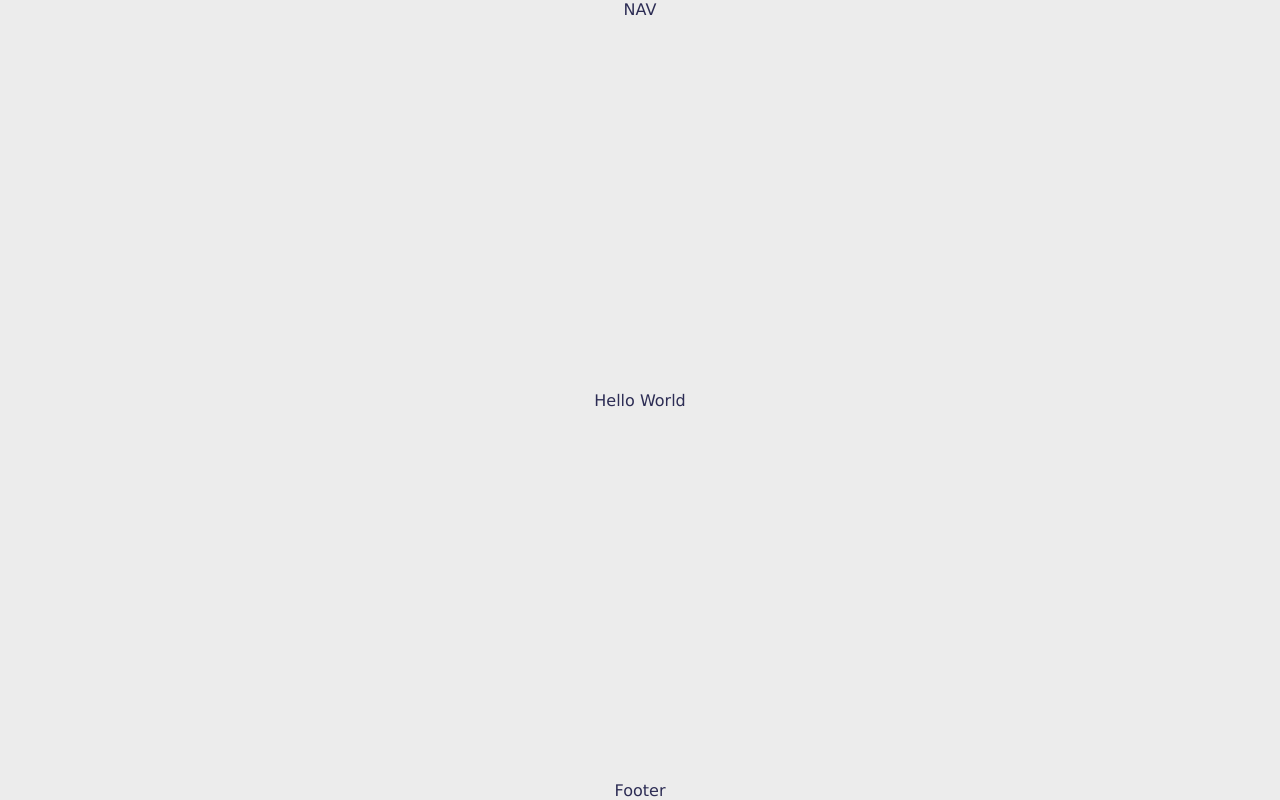
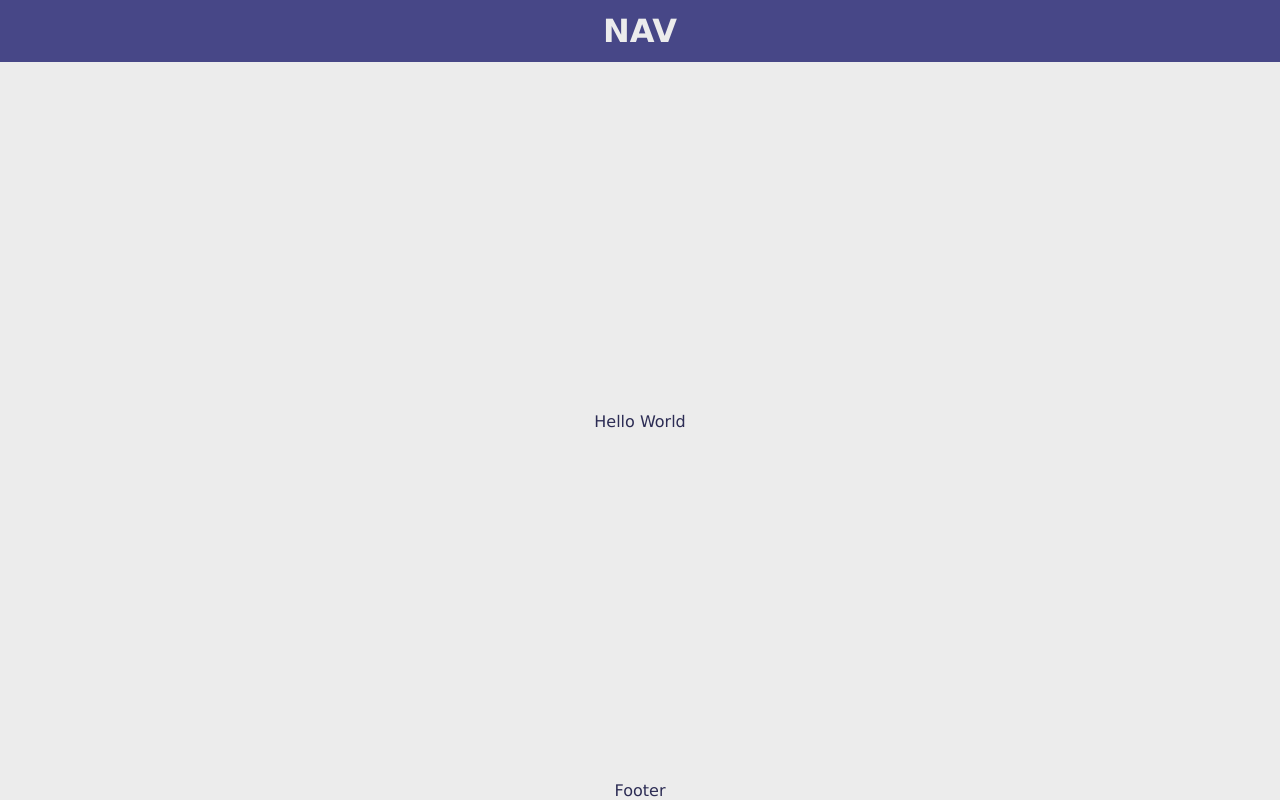
Before and after one commit to Leonardo-Luz/google-books-website, a React (Vite) app: page / in a window 1280 px wide. Built offline with nearby package versions, Linux system fonts and the light colour scheme.

Commit message:
[feat] added basic nav style

```diff
--- a/src/components/Nav.component.tsx
+++ b/src/components/Nav.component.tsx
@@ -1,7 +1,9 @@
+import '../styles/nav.style.css'
+
 export const Nav = () => {
   return (
-    <div>
-      <p>NAV</p>
+    <div className='nav-container'>
+      <h1 className='nav-title'>NAV</h1>
     </div>
   )
 }
--- a/src/index.css
+++ b/src/index.css
@@ -3,6 +3,11 @@
 
   margin: 0px;
   padding: 0px;
+
+  --darkest: #2C2C54;
+  --dark: #474787;
+  --light: #AAABB8;
+  --lighest: #ECECEC;
 }
 
 .main-container {
@@ -15,8 +20,8 @@
   align-items: center;
   justify-content: space-between;
 
-  background-color: #ECECEC;
-  color: #2C2C54;
+  background-color: var(--lighest);
+  color: var(--darkest);
 }
 
 /*
--- a/src/styles/nav.style.css
+++ b/src/styles/nav.style.css
@@ -0,0 +1,14 @@
+.nav-container {
+  width: 100%;
+  padding: 12px;
+
+  display: flex;
+  flex-direction: row;
+
+  align-items: center;
+
+  justify-content: center;
+
+  background-color: var(--dark);
+  color: var(--lighest);
+}
```
